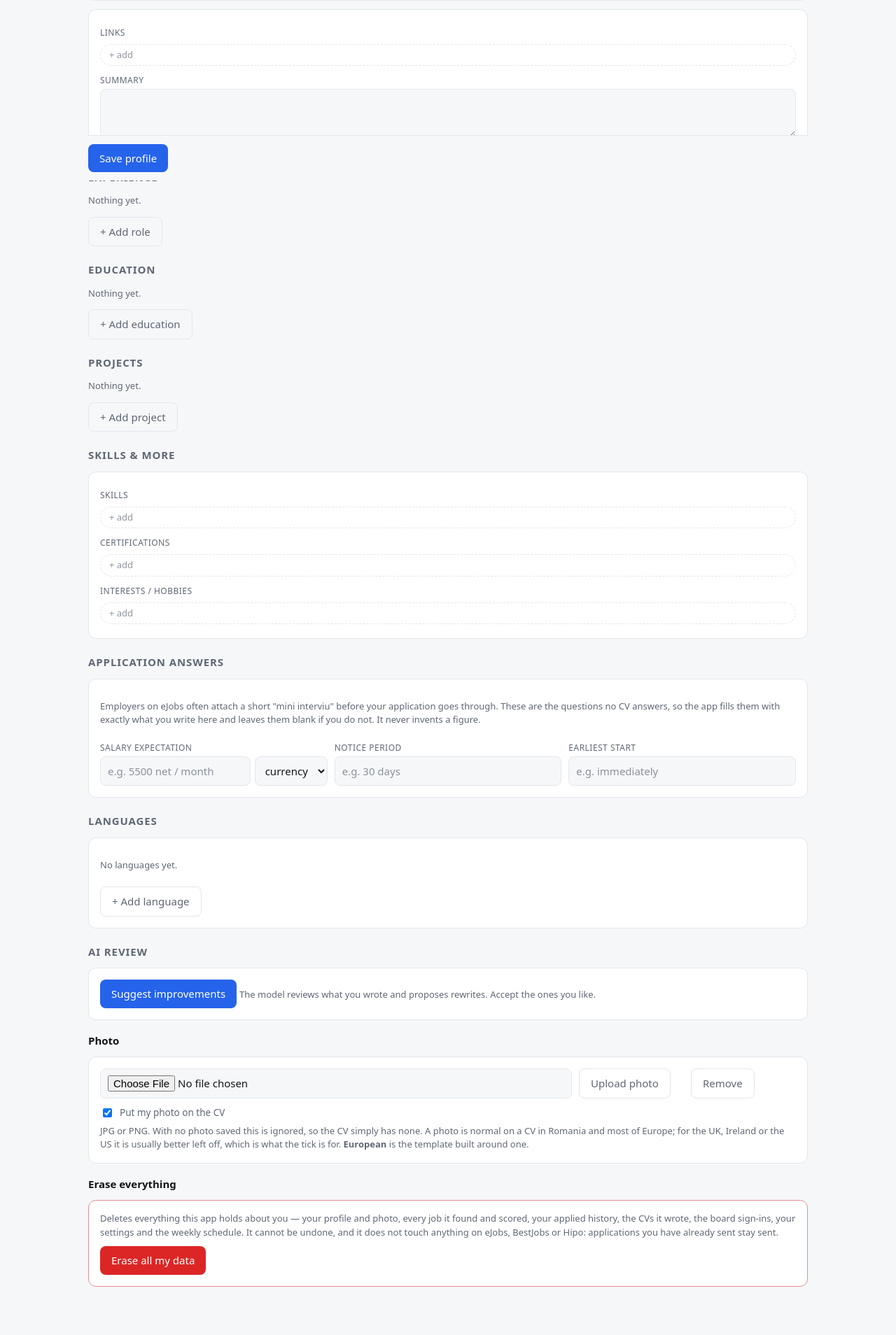
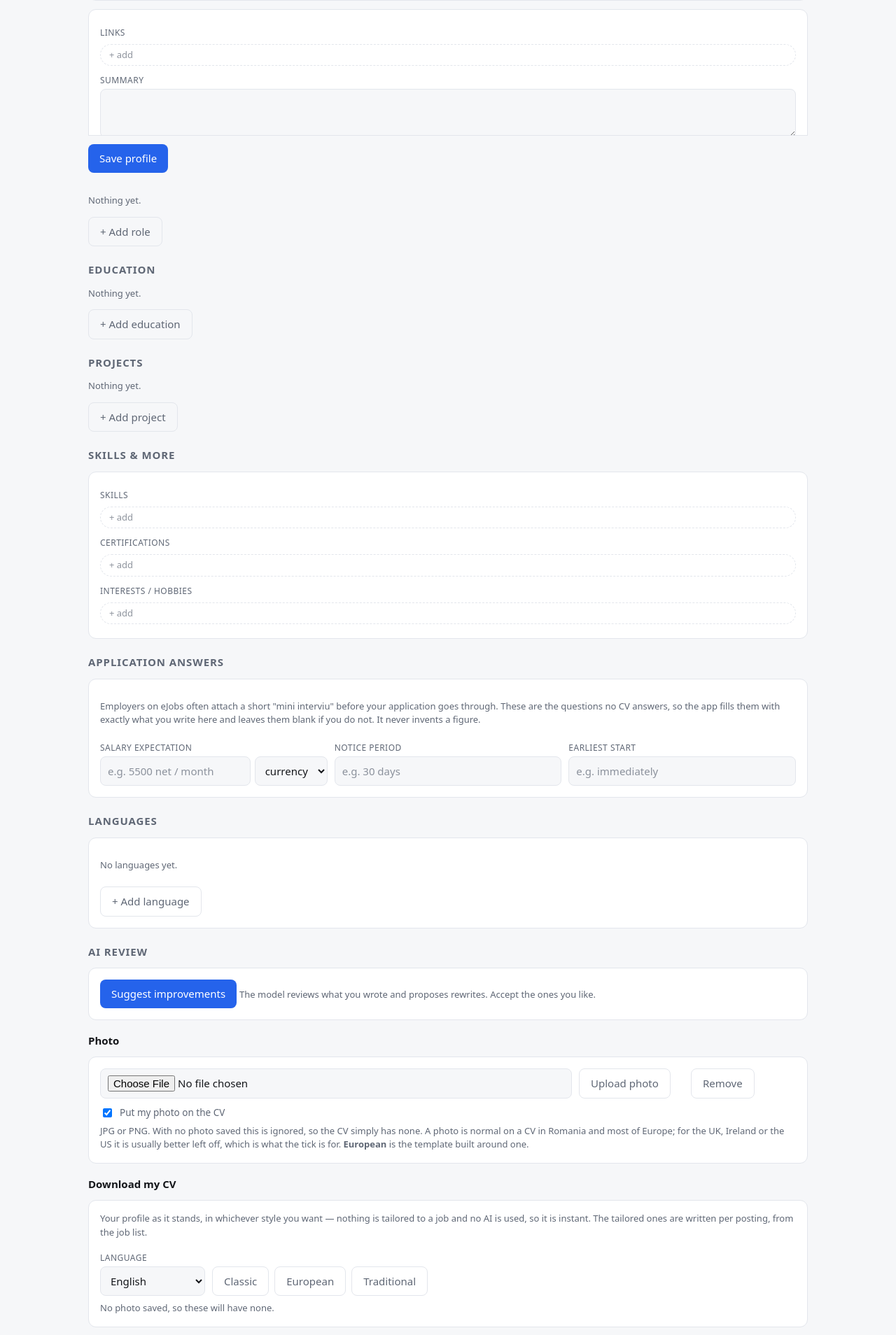
Before and after one commit to FrostyDog222/jobhunter, a FastAPI app: page /profile in a window 1280 px wide. Shown: the part 542-2450 px from the top of the page at 70% size. Before the commit the page ends 2381 px from the top, so only its background shows below. Run offline with FastAPI, Linux system fonts and the light colour scheme; data that the repository does not hold is empty; parts of the project's set-up code (start-up, migrations or seed data) failed here and were passed over.

Commit message:
Download your CV from the profile, in any of the three templates
Your profile as it stands, rendered - not tailored to anything. It never touches
the model, so it is instant and costs no quota, and it is the thing to hand
someone who just asks for your CV. The tailored ones stay where they belong, on
the job list, written against one posting.

Both languages, all three templates, and a line saying whether your photo will
be on it - which answers the question before it is asked rather than after the
download.

Checked against the live endpoint: the profile summary and every role appear
verbatim in the PDF, so nothing has been rewritten on the way through.

Co-Authored-By: Claude Opus 5 <noreply@anthropic.com>

```diff
--- a/app.py
+++ b/app.py
@@ -640,6 +640,24 @@ def purge(body: dict = Body(...)):
     if failed:
         print(f"[purge] could not remove: {failed}")
     return {"ok": True, "removed": removed, "failed": failed}
+
+
+@app.get("/api/profile/cv")
+async def profile_cv(template: str = "", lang: str = "en"):
+    """The profile as a PDF, untailored. No model call, so it costs nothing and is instant."""
+    me = profile()
+    if not _has_substance(me):
+        raise HTTPException(400, "Fill in your profile first - there is nothing to put on a CV.")
+    if template not in cv_templates():
+        template = settings().get("cv_template") or "european"
+    if lang not in LABELS:
+        lang = "en"
+    OUT.mkdir(exist_ok=True)
+    who = "".join(ch if ch.isalnum() else "-" for ch in (me.get("name") or "CV")).strip("-")
+    path = OUT / f"{who or 'CV'}-{lang}-{template}.pdf"
+    await off(_pdf, me, path, lang, template)
+    return FileResponse(path, media_type="application/pdf", filename=path.name,
+                        headers={"Cache-Control": "no-store, must-revalidate"})
 
 
 @app.post("/api/profile")
--- a/templates/profile.html
+++ b/templates/profile.html
@@ -138,6 +138,21 @@
         <b>European</b> is the template built around one.</p>
     </div>
   </div>
+</div>
+
+<b style="display:block;margin-top:18px">Download my CV</b>
+<div class="card">
+  <p class="muted" style="margin:0 0 10px">Your profile as it stands, in whichever style you
+    want — nothing is tailored to a job and no AI is used, so it is instant. The tailored ones
+    are written per posting, from the job list.</p>
+  <div class="row" style="align-items:flex-end">
+    <div class="small" style="flex:0 0 auto"><label>Language</label>
+      <select id="cvlang"><option value="en">English</option>
+        <option value="ro">Română</option></select></div>
+    <div style="flex:1;display:flex;gap:8px;flex-wrap:wrap;align-items:flex-end"
+      id="cvbuttons"></div>
+  </div>
+  <p class="muted" id="cvphotonote" style="margin:8px 0 0"></p>
 </div>
 
 <b style="display:block;margin-top:18px">Erase everything</b>
@@ -284,6 +299,33 @@ $('#save').onclick = e => busy(e.target, async () => {
                          + 'Reload the page.', 9000);
   await api('/api/profile', collect()); $('#saved').textContent = 'saved ' + new Date().toLocaleTimeString();
 }, 'saving...');
+
+/* ---------- download my CV ---------- */
+// The profile as it stands, in each template. No tailoring and no model call, so these are
+// instant and free - the tailored ones are per posting and live on the job list.
+async function drawCvButtons(){
+  let tpls = {};
+  try { tpls = await api('/api/cv/templates', undefined, 'GET'); } catch(e){ return; }
+  $('#cvbuttons').innerHTML = Object.entries(tpls).map(([k, v]) =>
+    `<button class="ghost" data-cv="${esc(k)}" title="${esc(v.blurb || '')}">${esc(v.name)}</button>`
+  ).join('');
+  try {
+    const st = await api('/api/settings', undefined, 'GET');
+    $('#cvphotonote').textContent = st.has_photo
+      ? (st.photo_in_cv ? 'Your photo will be on it — untick "Put my photo on the CV" above to leave it off.'
+                        : 'Your photo is saved but switched off, so these will have none.')
+      : 'No photo saved, so these will have none.';
+  } catch(e){}
+}
+document.addEventListener('click', e => {
+  const tpl = e.target.dataset && e.target.dataset.cv;
+  if(!tpl) return;
+  const lang = $('#cvlang').value;
+  // a plain link download: the PDF is built on request and streamed back
+  window.location.href = `/api/profile/cv?template=${encodeURIComponent(tpl)}&lang=${lang}`;
+  toast('Building your CV — the download starts in a moment.', 5000);
+});
+drawCvButtons();
 
 /* ---------- photo ---------- */
 async function loadPhoto(){
```
Also changed, not shown: test_app.py (+10 -0 lines).
